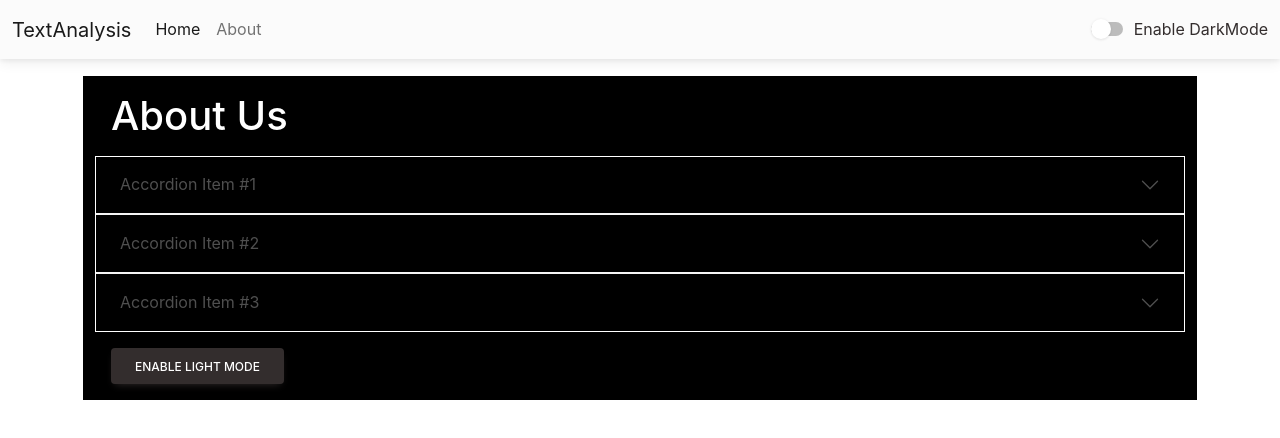
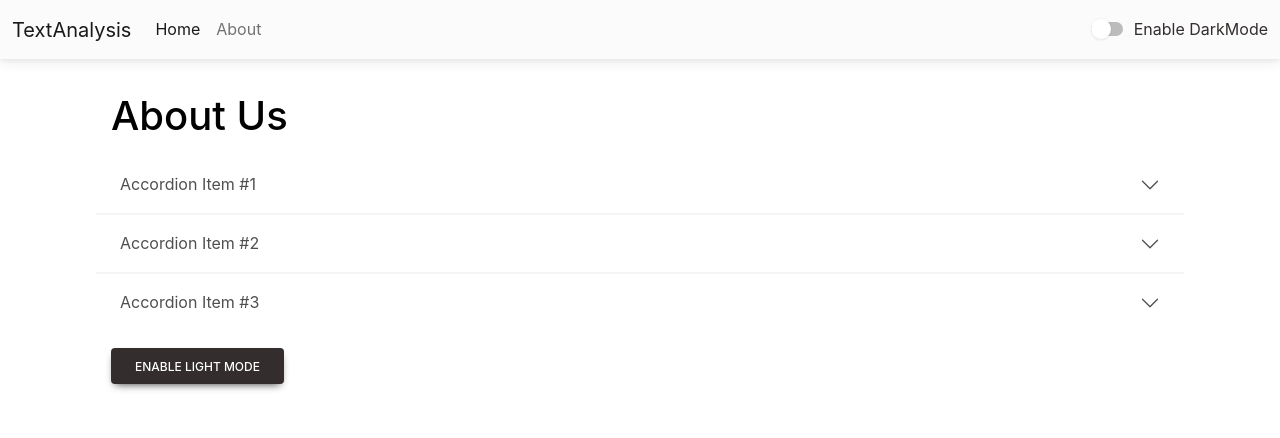
Before and after one commit to atrleo/Text-analysis-REACT-, a React (Create React App) app: page /about in a window 1280 px wide. Shown: the top 438 px of the page. Built offline with nearby package versions, Linux system fonts and the light colour scheme.

Commit message:
managed Routes in Navbar

```diff
--- a/src/App.js
+++ b/src/App.js
@@ -62,7 +62,7 @@
 
             </Route>
 
-            <Route path="/" element={  <TextForm head="Enter your text to ANALYZE" showAlert={showAlert} mode={mode} summary="Your text summary " prev="Preview" />}>
+            <Route path="/home" element={  <TextForm head="Enter your text to ANALYZE" showAlert={showAlert} mode={mode} summary="Your text summary " prev="Preview" />}>
 
             </Route>
           </Routes>
--- a/src/components/About.js
+++ b/src/components/About.js
@@ -3,8 +3,8 @@
 export default function About() {
 
 const [myStyle, setMyStyle] = useState({
-    color:'white',
-    backgroundColor:"Black",
+    color:'black',
+    backgroundColor:"white",
     border:"1px solid White",
 })
 const [btnText,setBtnText] = useState('Enable Light Mode');
--- a/src/components/Navbar.js
+++ b/src/components/Navbar.js
@@ -1,5 +1,6 @@
 import React from 'react'
 import PropTypes from 'prop-types'
+import { Link } from 'react-router-dom';
 
 
 
@@ -24,13 +25,13 @@
 
 
                     {/* Inorder to pass the promp we use {prop.title} */}
-                    <a className="navbar-brand" href="#">{props.title}</a>
+                    <Link className="navbar-brand" to="/home">{props.title}</Link>
                     <ul className="navbar-nav me-auto mb-2 mb-lg-0">
                         <li className="nav-item">
-                            <a className="nav-link active" aria-current="page" href="#">{props.home}</a>
+                            <Link className="nav-link active" aria-current="page" to="/home">{props.home}</Link>
                         </li>
                         <li className="nav-item">
-                            <a className="nav-link" href="#">About</a>
+                            <Link className="nav-link" to="/about">About</Link>
                         </li>
 
 
```
